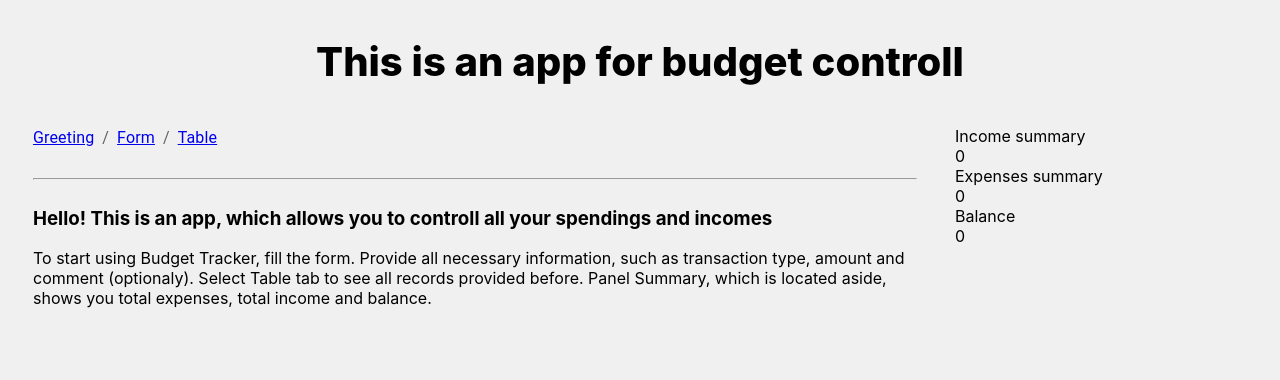
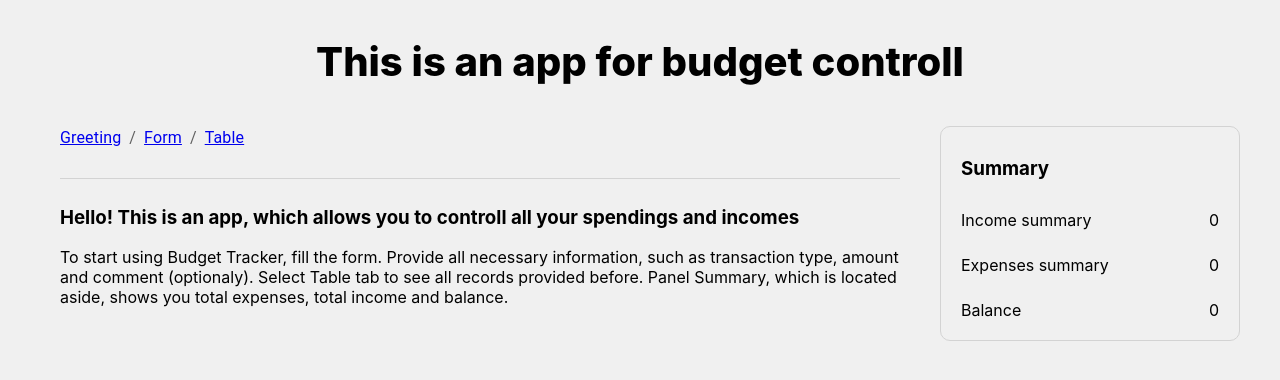
Before and after one commit to yupaziura/test-budget_app, a React (Create React App) app: page / in a window 1280 px wide. Shown: the top 380 px of the page. Built offline with nearby package versions, Linux system fonts and the light colour scheme.

Commit message:
Add styles to Summary

```diff
--- a/src/App.js
+++ b/src/App.js
@@ -38,7 +38,7 @@ function App() {
             </Breadcrumbs>
           </nav>
 
-          <hr style={{width: '100%'}}/>
+          <hr style={{width: '100%', border:'none', borderTop: '1px solid lightgrey'}}/>
 
           <main className="app_content">
               <Routes>
--- a/src/App.scss
+++ b/src/App.scss
@@ -1,5 +1,5 @@
 .app{
-    padding: 10px;
+    padding: 10px 40px;
 
     &_header{
         font-size: 40px;
--- a/src/components/Summary/Summary.js
+++ b/src/components/Summary/Summary.js
@@ -1,4 +1,6 @@
 import { useEffect, useState } from "react";
+
+import './Summary.scss';
 
 const Summary = ({data}) => {
 
@@ -27,8 +29,9 @@ const Summary = ({data}) => {
     }, [data])
 
     return (
-        <>
-            <div className="sum">
+        <div className="sum">
+            <h3 className="sum_header">Summary</h3>
+            <div className="sum_wrapper">
                 <div className="sum_pair">
                     <div className="sum_title">
                         Income summary
@@ -56,7 +59,7 @@ const Summary = ({data}) => {
                     </div>
                 </div>
             </div>
-        </>
+        </div>
     )
 }
 
--- a/src/components/Summary/Summary.scss
+++ b/src/components/Summary/Summary.scss
@@ -0,0 +1,21 @@
+.sum{
+    border: 1px solid lightgray;
+    border-radius: 10px;
+    padding: 20px;
+
+    &_header{
+        margin: 10px 0 30px ;
+    }
+
+    &_wrapper{
+        display: flex;
+        flex-direction: column;
+        gap: 25px
+    }
+
+    &_pair{
+        display: flex;
+        justify-content: space-between;
+        align-items: center;
+    }
+}
```
